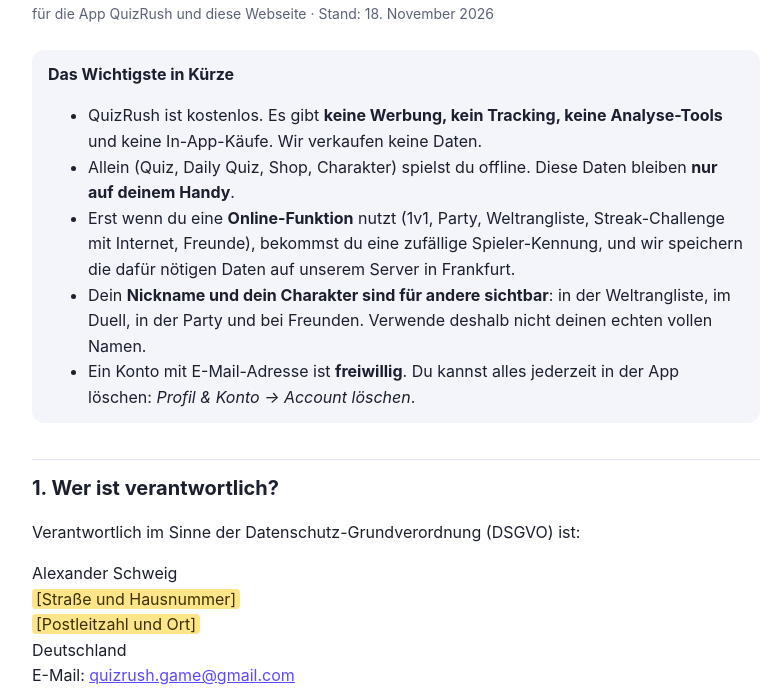
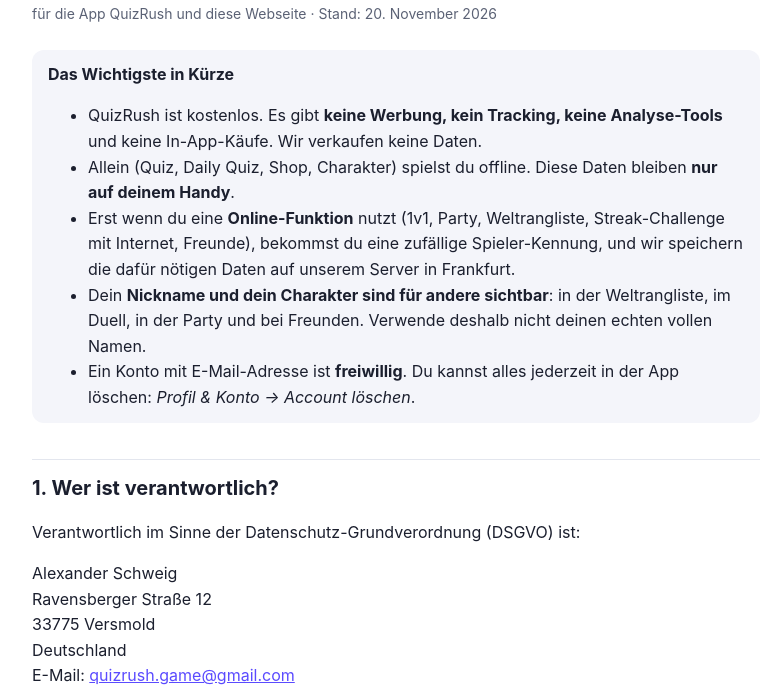
Before and after one commit to jghd3/quizrush-legal, a plain HTML site: page datenschutz.html in a window 1280 px wide. Shown: the part 106-800 px from the top of the page, without its empty margins (244-1017 px from the left). Drawn offline with Linux system fonts and the light colour scheme.

Commit message:
Anschrift eingetragen

```diff
--- a/datenschutz.html
+++ b/datenschutz.html
@@ -10,7 +10,7 @@
 <main>
 <nav><a href="index.html">QuizRush</a><a href="impressum.html">Impressum</a><a href="nutzungsbedingungen.html">Nutzungsbedingungen</a><a href="konto-loeschen.html">Konto löschen</a></nav>
 <h1>Datenschutzerklärung</h1>
-<p class="stand">für die App QuizRush und diese Webseite · Stand: 18. November 2026</p>
+<p class="stand">für die App QuizRush und diese Webseite · Stand: 20. November 2026</p>
 
 <div class="box">
   <p><strong>Das Wichtigste in Kürze</strong></p>
@@ -27,9 +27,8 @@
 <p>Verantwortlich im Sinne der Datenschutz-Grundverordnung (DSGVO) ist:</p>
 <p>
   Alexander Schweig<br>
-  <!-- PLATZHALTER: Anschrift wie im Impressum -->
-  <span class="placeholder">[Straße und Hausnummer]</span><br>
-  <span class="placeholder">[Postleitzahl und Ort]</span><br>
+  Ravensberger Straße 12<br>
+  33775 Versmold<br>
   Deutschland<br>
   E-Mail: <a href="mailto:quizrush.game@gmail.com">quizrush.game@gmail.com</a>
 </p>
```
Also changed, not shown: impressum.html (+2 -3 lines).
